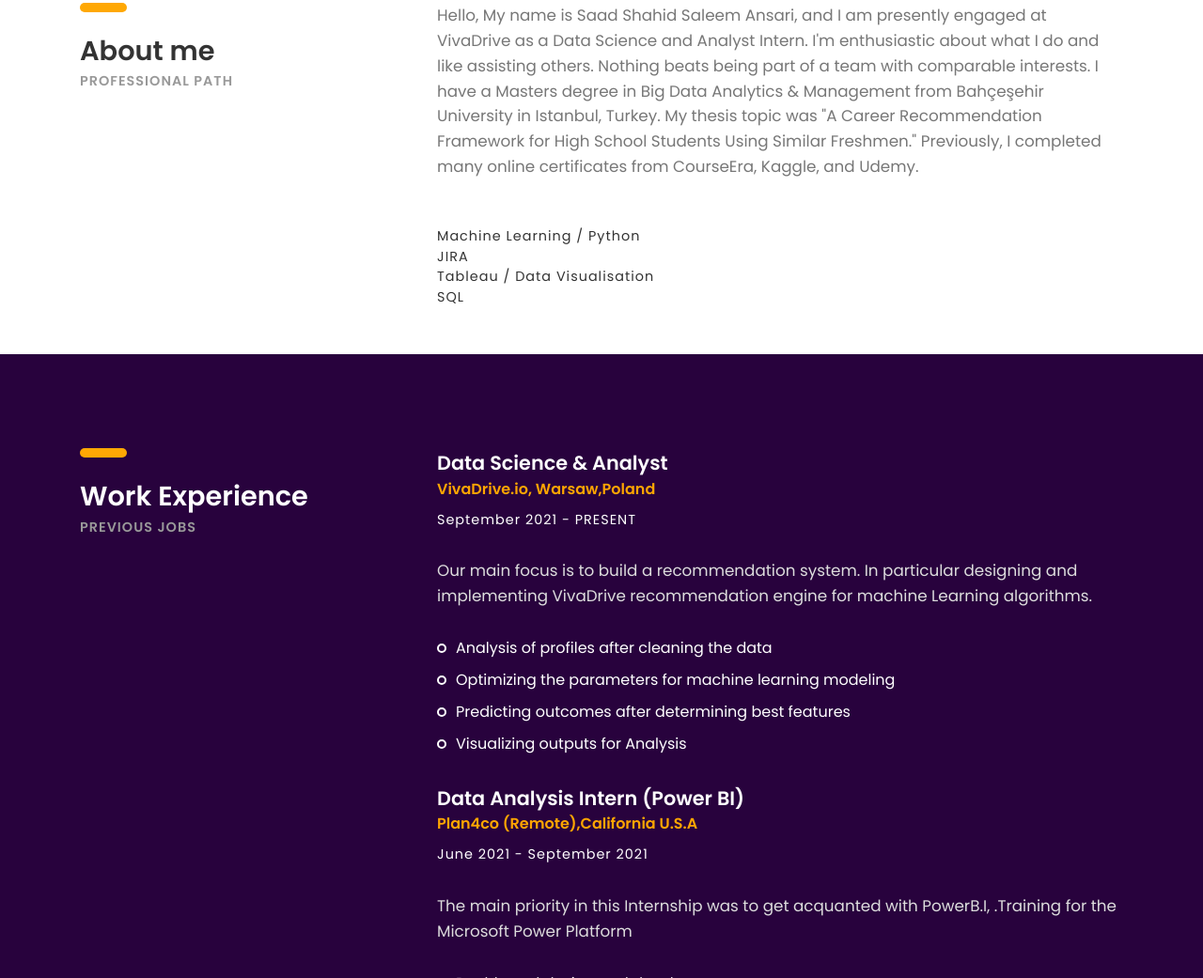
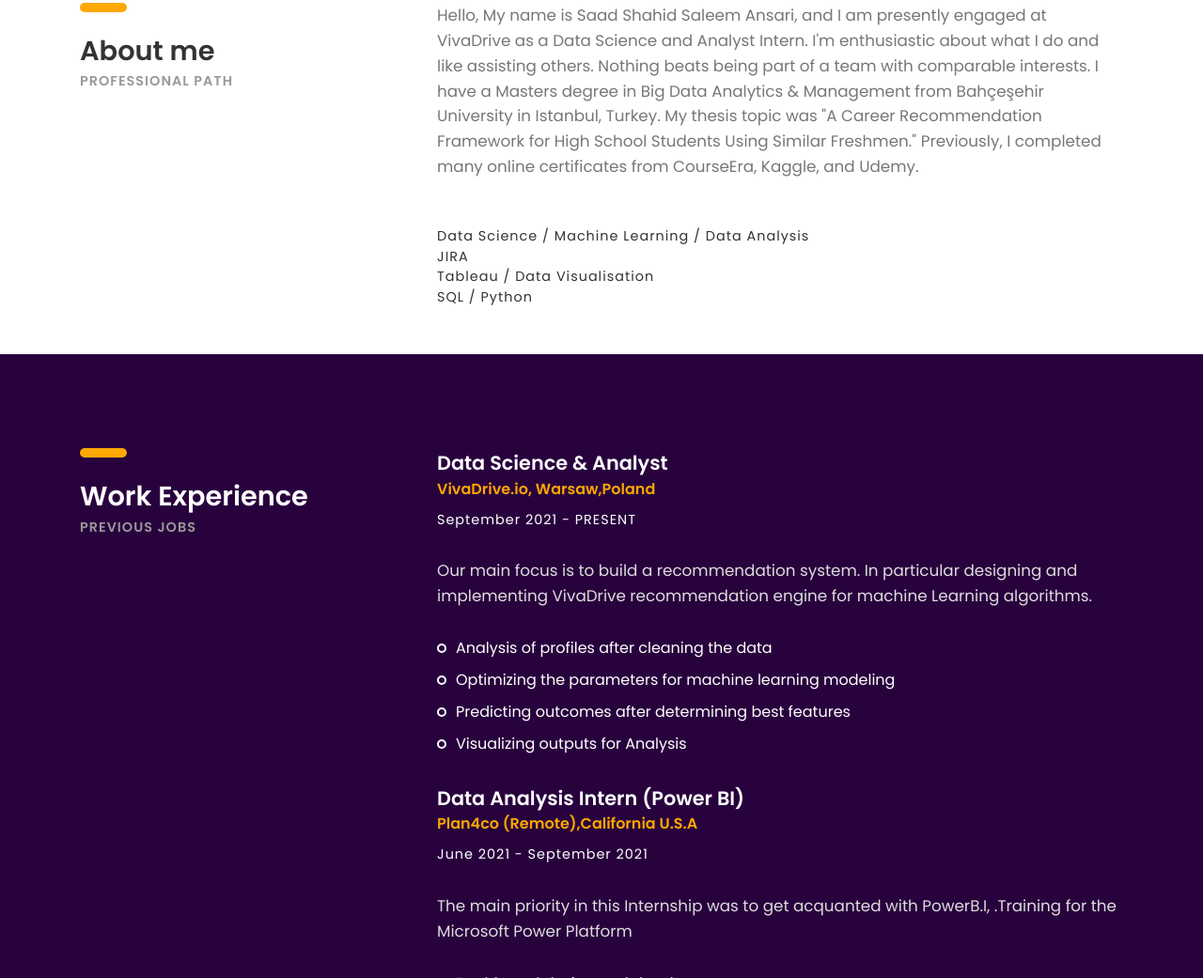
Before and after one commit to Saad20x/Saad20x.github.io, a plain HTML site: page index.html in a window 1280 px wide. Shown: the part 757-1798 px from the top of the page at 94% size. Drawn offline with Linux system fonts and the light colour scheme; files whose address does not match are found by name.

Commit message:
Update index.html

```diff
--- a/index.html
+++ b/index.html
@@ -122,7 +122,7 @@
 							<div>
 								<div>
 									<div></div>
-									<h6>Machine Learning / Python</h6>
+									<h6>Data Science / Machine Learning / Data Analysis</h6>
 								</div>
 							</div><!-- radial-prog-area-->
 						</div><!-- col-sm-6-->
@@ -151,7 +151,7 @@
 							<div>
 								<div>
 									<div></div>
-									<h6>SQL</h6>
+									<h6>SQL / Python</h6>
 								</div>
 							</div><!-- radial-prog-area-->
 						</div><!-- col-sm-6-->
```
